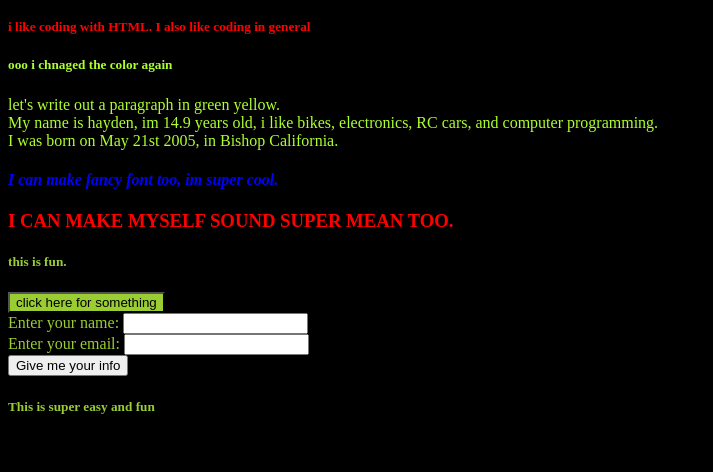
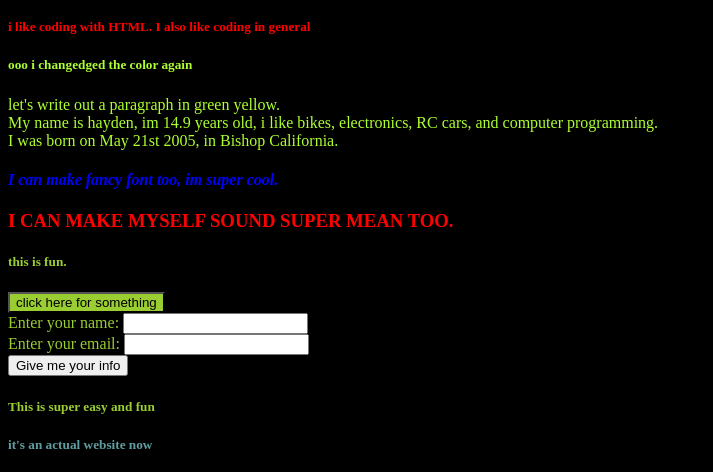
Before and after one commit to hpate85/hpate85.github.io, a plain HTML site: page index.html in a window 1280 px wide. Shown: the part 332-804 px from the top of the page, without its empty margins (0-713 px from the left). Drawn offline with Linux system fonts and the light colour scheme.

Commit message:
Update index.html

```diff
--- a/index.html
+++ b/index.html
@@ -70,7 +70,7 @@
 "> i can change the text color</h5><h5>
 <h5 style=" color: red;">red is my favorite color</h5>
 <h5 style="color:red;">i like coding with HTML. I also like coding in general</h5>
-<h5 style="color:greenyellow;">ooo i chnaged the color again</h5>
+<h5 style="color:greenyellow;">ooo i changedged the color again</h5>
 <p style="color:greenyellow;">let's write out a paragraph in green yellow. <br>
 My name is hayden, im 14.9 years old, i like bikes, electronics, RC cars, and computer programming. <br>
 I was born on May 21st 2005, in Bishop California.</p>
@@ -93,6 +93,8 @@ I was born on May 21st 2005, in Bishop California.</p>
   </form>
   <h5 style="color:yellowgreen;">This is super easy and fun</h5>
 
+  <h5 style="color:cadetblue;">it's an actual website now</h5>
+
 
 
 
```
